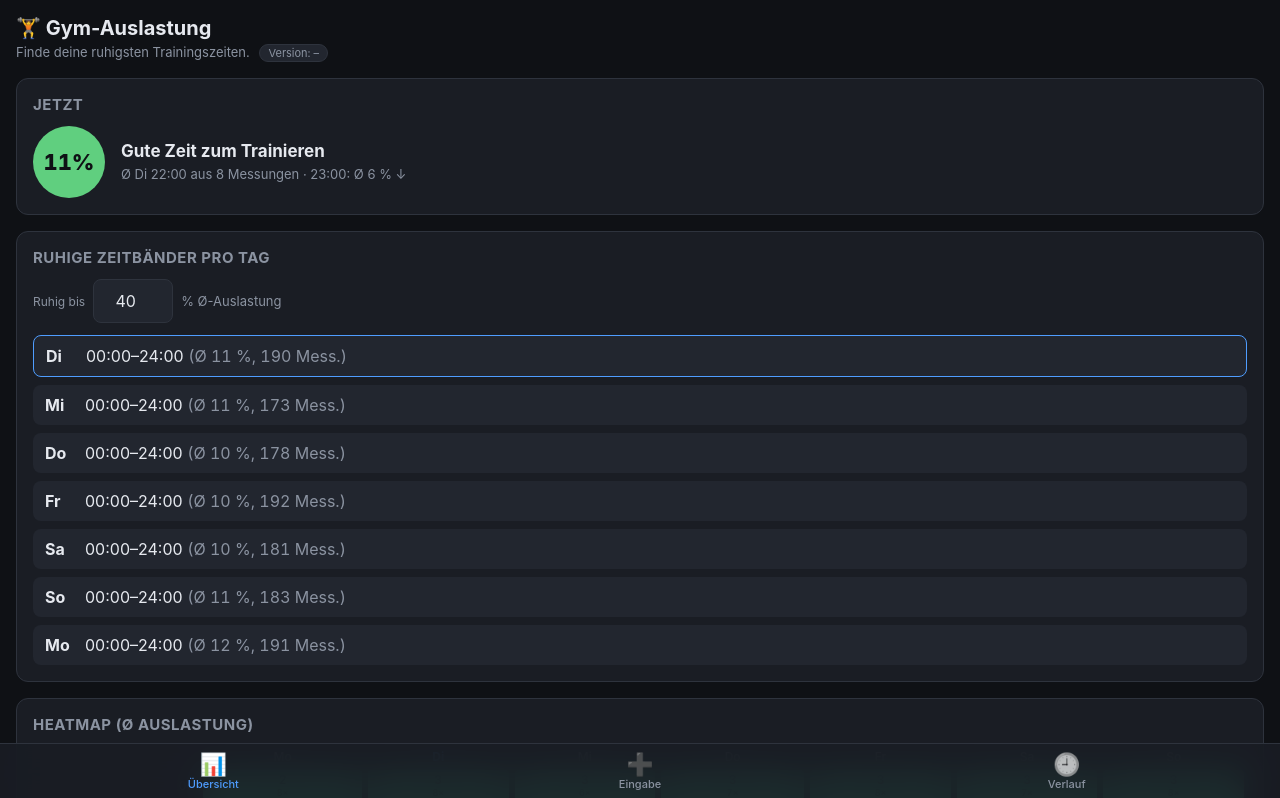
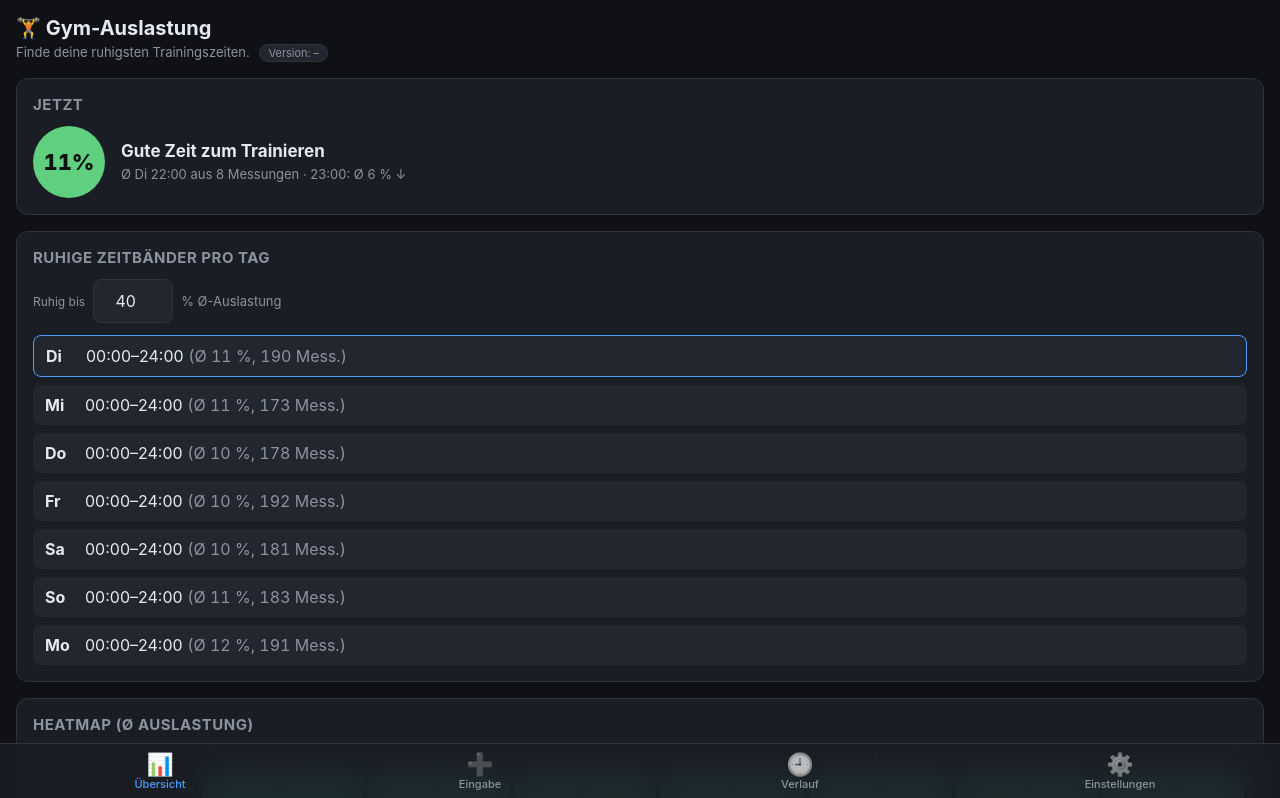
Before and after one commit to Dan1994M/Gym-Tracker, a plain HTML site: page index.html in a window 1280 px wide. Shown: the top 798 px of the page. Drawn offline with Linux system fonts and the light colour scheme.

Commit message:
Einstellungen-Tab: Umschalter Mittelwert/Median (#2)
Claude-Session: https://claude.ai/code/session_01VFFiEbNPgZ2vqSoTghxaNQ

Co-authored-by: Claude <noreply@anthropic.com>

```diff
--- a/index.html
+++ b/index.html
@@ -143,15 +143,15 @@
 
     <div class="card">
       <h2>Ruhige Zeitbänder pro Tag</h2>
-      <div class="thr"><label for="thr">Ruhig bis</label><input type="number" id="thr" min="0" max="100" step="5" inputmode="numeric"><span>% Ø-Auslastung</span></div>
+      <div class="thr"><label for="thr">Ruhig bis</label><input type="number" id="thr" min="0" max="100" step="5" inputmode="numeric"><span>% <span class="agglbl">Ø</span>-Auslastung</span></div>
       <div class="best" id="best"><div class="empty-state">Noch keine Daten.</div></div>
     </div>
 
     <div class="card">
-      <h2>Heatmap (Ø Auslastung)</h2>
+      <h2>Heatmap (<span class="agglbl">Ø</span> Auslastung)</h2>
       <div class="scroll"><div id="heatmap"></div></div>
       <div class="legend"><span>leer</span><div class="bar"></div><span>voll</span></div>
-      <div class="muted" style="margin-top:6px;">Zahl = Ø %, kleine Zahl = Anzahl Messungen. Umrandet = jetzt.</div>
+      <div class="muted" style="margin-top:6px;">Zahl = <span class="agglbl">Ø</span> %, kleine Zahl = Anzahl Messungen. Umrandet = jetzt.</div>
     </div>
   </section>
 
@@ -201,10 +201,24 @@
     </div>
   </section>
 
+  <!-- Tab: Einstellungen -->
+  <section class="tab" id="tab-settings">
+    <div class="card">
+      <h2>Auswertung</h2>
+      <label style="display:block;margin-bottom:6px">Berechnung pro Wochentag &amp; Stunde</label>
+      <div class="seg" id="aggmode">
+        <button data-m="mean">Mittelwert</button>
+        <button data-m="median">Median</button>
+      </div>
+      <div class="muted">Mittelwert: Durchschnitt aller Messungen, reagiert auf Ausreißer (Feiertage, Events).<br>Median: mittlerer Wert der sortierten Messungen, zeigt den typischen Tag und ist robust gegen Ausreißer.</div>
+    </div>
+  </section>
+
   <nav class="tabbar" id="tabbar">
     <button data-tab="overview" class="on"><span class="ic">📊</span>Übersicht</button>
     <button data-tab="entry"><span class="ic">➕</span>Eingabe</button>
     <button data-tab="log"><span class="ic">🕘</span>Verlauf</button>
+    <button data-tab="settings"><span class="ic">⚙️</span>Einstellungen</button>
   </nav>
 
   <div class="toast" id="toast"><span id="toastmsg"></span><button id="toastbtn" style="display:none"></button></div>
@@ -314,12 +328,23 @@ $('save').onclick = () => {
 };
 
 // --- Aggregation ---
+const AGG_KEY = 'gymTracker_agg';
+let aggMode = (() => { try { return localStorage.getItem(AGG_KEY) || 'mean'; } catch { return 'mean'; } })();
+function aggregate(vals) {
+  if (aggMode === 'median') {
+    const s = vals.slice().sort((a, b) => a - b), m = s.length >> 1;
+    return s.length % 2 ? s[m] : (s[m - 1] + s[m]) / 2;
+  }
+  return vals.reduce((a, b) => a + b, 0) / vals.length;
+}
+function aggLabel() { return aggMode === 'median' ? 'Median' : 'Ø'; }
 function buildGrid() {
-  const grid = Array.from({length:7}, () => Array.from({length:24}, () => ({sum:0, n:0})));
+  const grid = Array.from({length:7}, () => Array.from({length:24}, () => ({vals:[], n:0, v:0})));
   for (const e of allEntries()) {
     const c = grid[isoDow(e.date)][e.hour];
-    c.sum += e.pct; c.n++;
+    c.vals.push(e.pct); c.n++;
   }
+  for (const day of grid) for (const c of day) if (c.n) c.v = aggregate(c.vals);
   return grid;
 }
 
@@ -344,15 +369,15 @@ function renderNow(grid) {
     el.innerHTML = `<div class="now-badge none">–</div><div class="now-text"><b>${DAYS[d]} ${pad(h)}:00</b><span>Für diese Stunde noch keine Messungen.</span></div>`;
     return;
   }
-  const avg = Math.round(c.sum / c.n);
+  const avg = Math.round(c.v);
   const verdict = avg <= limit ? 'Gute Zeit zum Trainieren' : avg <= limit + 20 ? 'Mittel voll' : 'Typischerweise voll';
   let trend = '';
   if (nx.n) {
-    const na = Math.round(nx.sum / nx.n);
-    trend = ` · ${pad((h+1)%24)}:00: Ø ${na} %` + (na < avg ? ' ↓' : na > avg ? ' ↑' : '');
+    const na = Math.round(nx.v);
+    trend = ` · ${pad((h+1)%24)}:00: ${aggLabel()} ${na} %` + (na < avg ? ' ↓' : na > avg ? ' ↑' : '');
   }
   el.innerHTML = `<div class="now-badge" style="background:${color(avg)}">${avg}%</div>`+
-    `<div class="now-text"><b>${verdict}</b><span>Ø ${DAYS[d]} ${pad(h)}:00 aus ${c.n} Messungen${trend}</span></div>`;
+    `<div class="now-text"><b>${verdict}</b><span>${aggLabel()} ${DAYS[d]} ${pad(h)}:00 aus ${c.n} Messungen${trend}</span></div>`;
 }
 
 function renderHeatmap(grid) {
@@ -369,7 +394,7 @@ function renderHeatmap(grid) {
       const c = grid[d][h];
       const isNow = d === now.d && h === now.h ? ' now' : '';
       if (c.n) {
-        const avg = Math.round(c.sum/c.n);
+        const avg = Math.round(c.v);
         html += `<td><div class="hcell${isNow}" style="background:${color(avg)}">${avg}<span class="count">${c.n}×</span></div></td>`;
       } else {
         html += `<td><div class="hcell empty${isNow}">–</div></td>`;
@@ -398,10 +423,10 @@ function renderBest(grid) {
     for (let h = 0; h <= 24; h++) {
       const c = h < 24 ? grid[d][h] : null;
       if (c && c.n) anyData = true;
-      const ok = c && c.n && (c.sum / c.n) <= limit;
+      const ok = c && c.n && c.v <= limit;
       if (ok) {
         if (!cur) cur = { from: h, to: h, sum: 0, n: 0, hours: 0 };
-        cur.to = h; cur.sum += c.sum / c.n; cur.hours++; cur.n += c.n;
+        cur.to = h; cur.sum += c.v; cur.hours++; cur.n += c.n;
       } else if (cur) { bands.push(cur); cur = null; }
     }
     rows.push({ d, bands });
@@ -413,7 +438,7 @@ function renderBest(grid) {
   const ordered = rows.slice(today).concat(rows.slice(0, today));
   el.innerHTML = ordered.map(({ d, bands }) => {
     const txt = bands.length
-      ? bands.map(b => `${p(b.from)}–${p(b.to + 1)} <span class="val">(Ø ${Math.round(b.sum / b.hours)} %, ${b.n} Mess.)</span>`).join('<br>')
+      ? bands.map(b => `${p(b.from)}–${p(b.to + 1)} <span class="val">(${aggLabel()} ${Math.round(b.sum / b.hours)} %, ${b.n} Mess.)</span>`).join('<br>')
       : '<span class="val">keine ruhigen Zeiten</span>';
     return `<div class="best-item${d === today ? ' today' : ''}"><span class="band-day">${DAYS[d]}</span><div>${txt}</div></div>`;
   }).join('');
@@ -454,7 +479,17 @@ function renderLog() {
   });
 }
 
+function syncAggUI() {
+  document.querySelectorAll('#aggmode button').forEach(b => b.classList.toggle('on', b.dataset.m === aggMode));
+  document.querySelectorAll('.agglbl').forEach(s => s.textContent = aggLabel());
+}
+document.querySelectorAll('#aggmode button').forEach(b => b.onclick = () => {
+  aggMode = b.dataset.m; try { localStorage.setItem(AGG_KEY, aggMode); } catch {}
+  render();
+});
+
 function render() {
+  syncAggUI();
   const grid = buildGrid();
   renderNow(grid);
   renderBest(grid);
--- a/sw.js
+++ b/sw.js
@@ -1,4 +1,4 @@
-const CACHE = 'gym-tracker-v5.0';
+const CACHE = 'gym-tracker-v5.1';
 const ASSETS = [
   './',
   'index.html',
```
